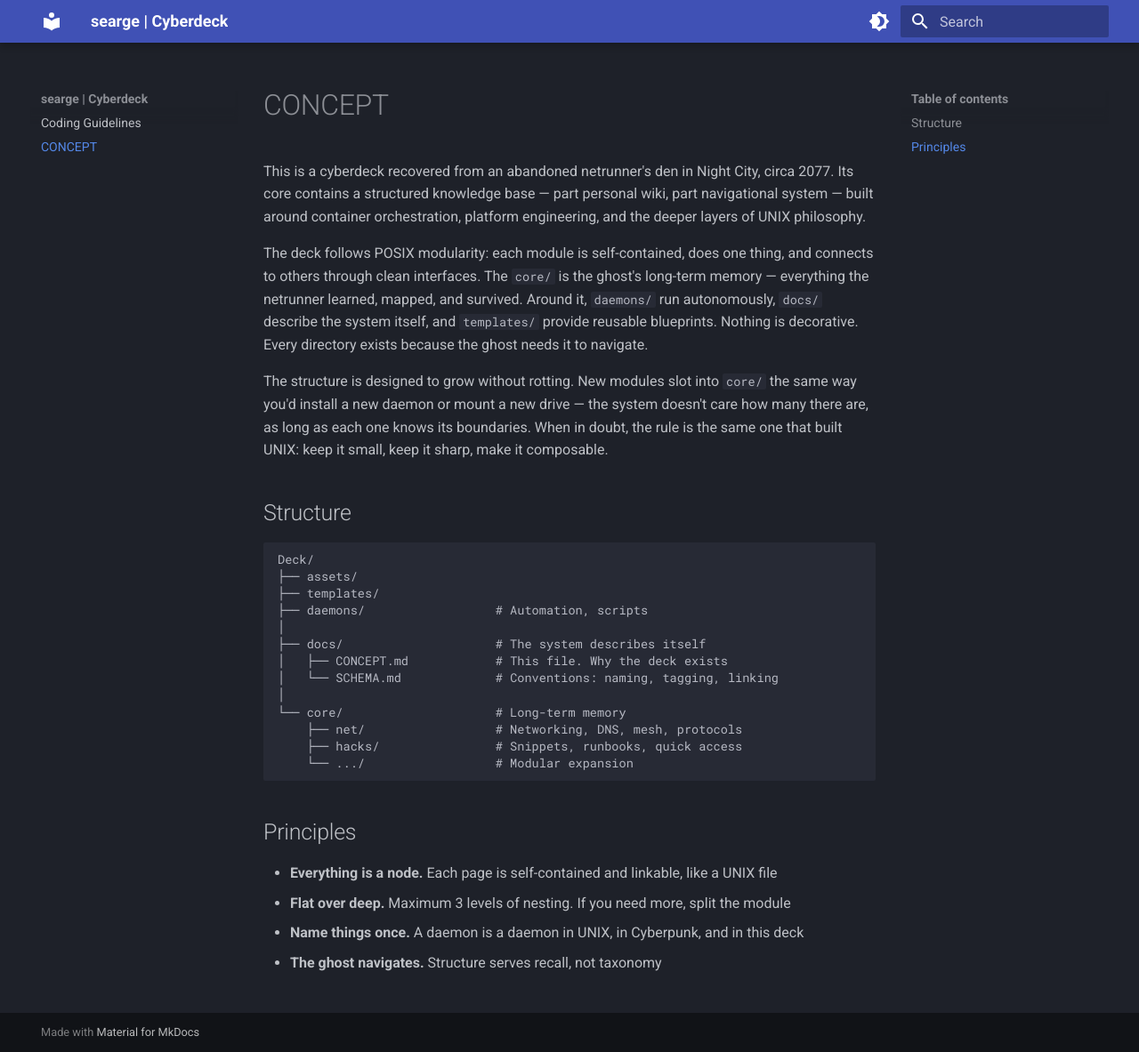
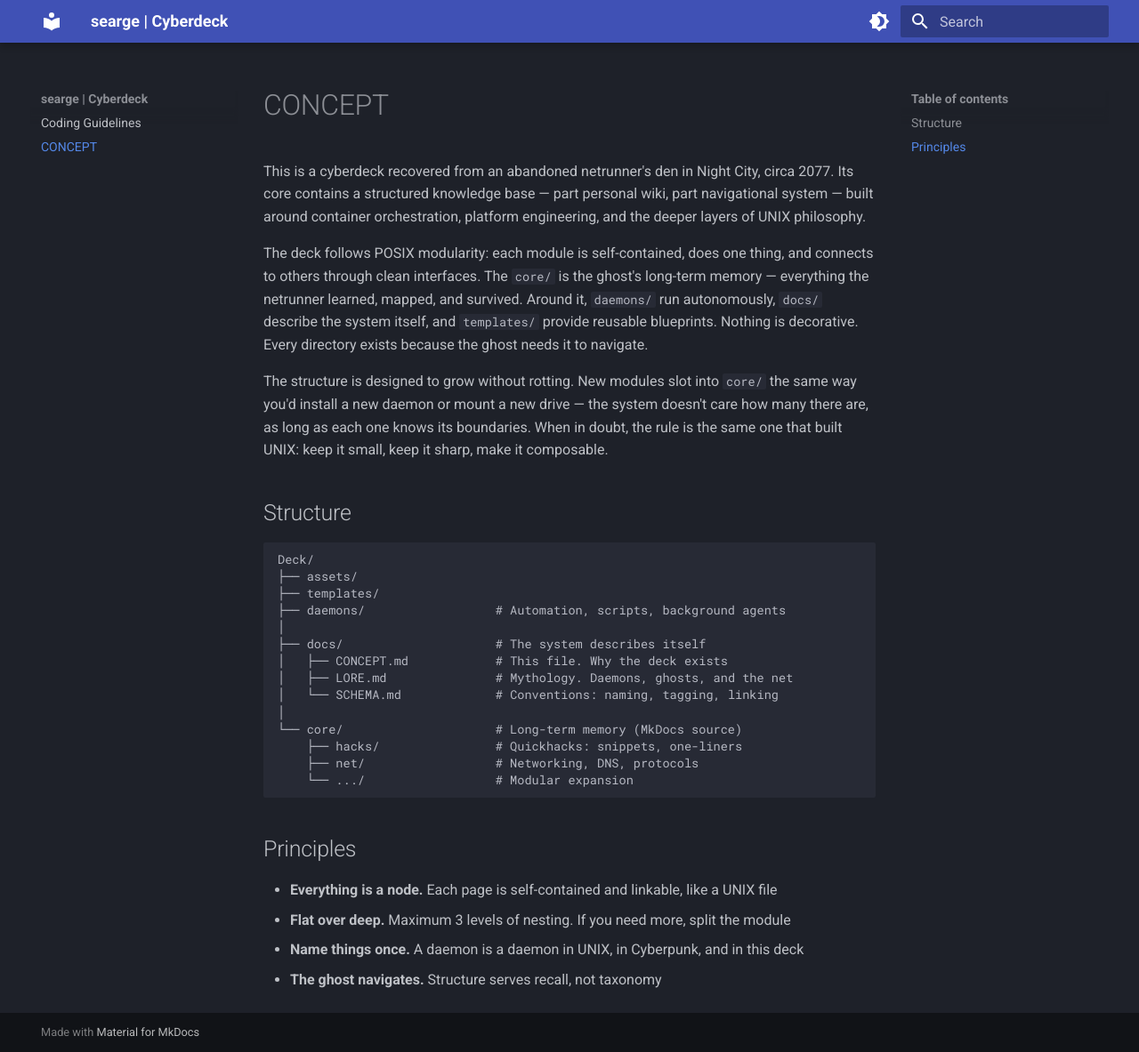
Before and after one commit to searge/deck, an MkDocs documentation site: the page built from docs/CONCEPT.md, in a window 1280 px wide and 1183 px high. Shown: the whole window at 89% size. Built offline with MkDocs 1.6.1 and Material for MkDocs 9.7.7, drawn with Linux system fonts in a browser that asks for light colours; plug-ins that fetch from the network failed and are left out.

Commit message:
feat(docs): add core concept

````diff
--- a/docs/CONCEPT.md
+++ b/docs/CONCEPT.md
@@ -12,15 +12,16 @@ The structure is designed to grow without rotting. New modules slot into `core/`
 Deck/
 ├── assets/
 ├── templates/
-├── daemons/                  # Automation, scripts
+├── daemons/                  # Automation, scripts, background agents
 │
 ├── docs/                     # The system describes itself
 │   ├── CONCEPT.md            # This file. Why the deck exists
+│   ├── LORE.md               # Mythology. Daemons, ghosts, and the net
 │   └── SCHEMA.md             # Conventions: naming, tagging, linking
 │
-└── core/                     # Long-term memory
-    ├── net/                  # Networking, DNS, mesh, protocols
-    ├── hacks/                # Snippets, runbooks, quick access
+└── core/                     # Long-term memory (MkDocs source)
+    ├── hacks/                # Quickhacks: snippets, one-liners
+    ├── net/                  # Networking, DNS, protocols
     └── .../                  # Modular expansion
 ```
 
````
